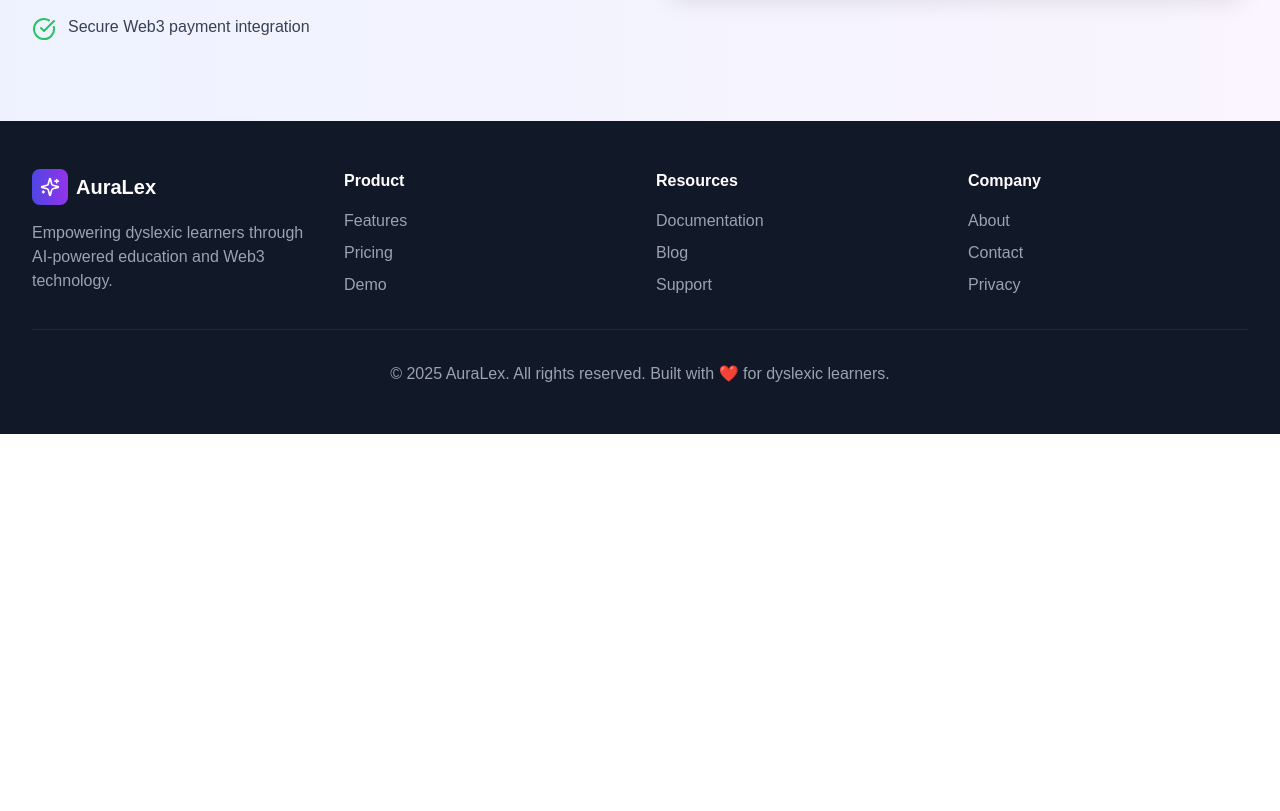
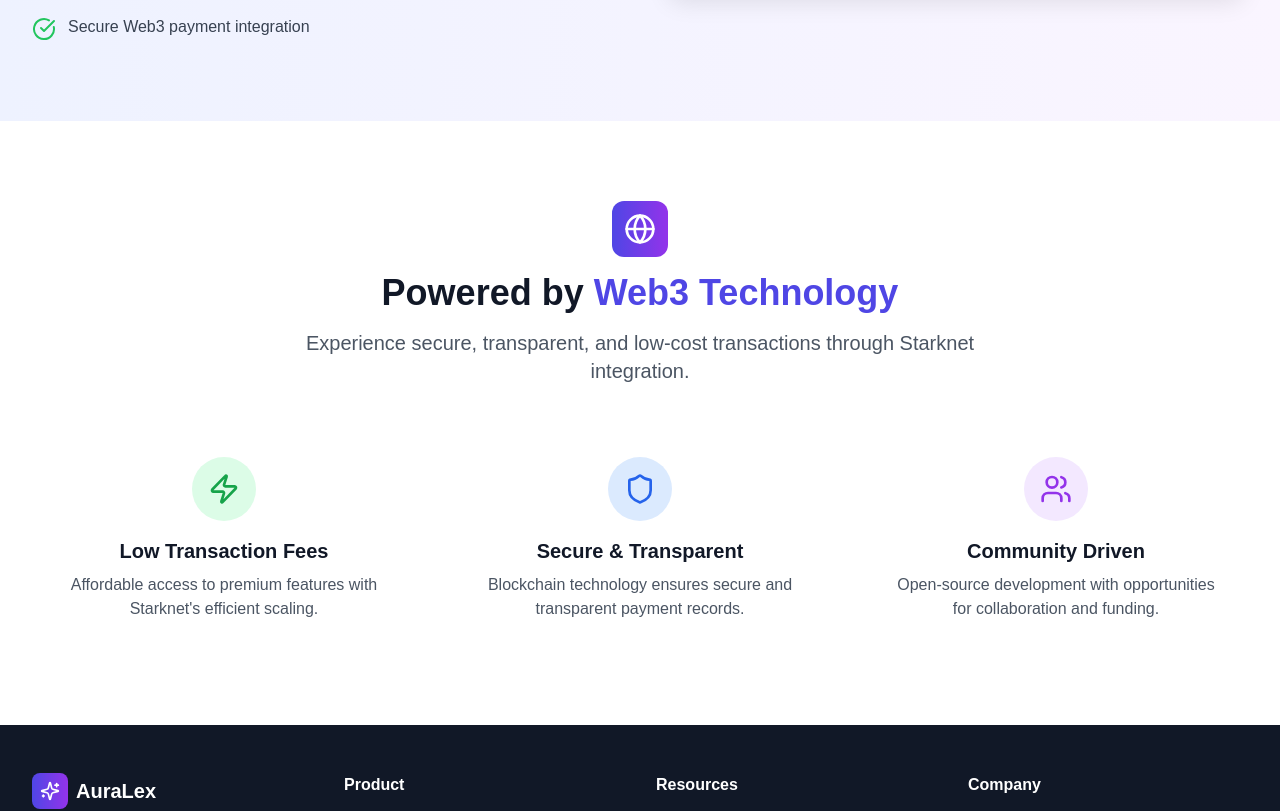
Before and after one commit to StarkAura/AuraLex-Frontend, a Next.js app in the folder auralex-frontend/: page / in a window 1280 px wide. Shown: the part 1647-2458 px from the top of the page. Before the commit the page ends 2081 px from the top, so only its background shows below. Built offline with nearby package versions, Linux system fonts and the light colour scheme.

Commit message:
Implement web3 technology section with starknet benefits

```diff
--- a/auralex-frontend/src/app/page.tsx
+++ b/auralex-frontend/src/app/page.tsx
@@ -3,6 +3,7 @@ import React from "react";
 import HeroSection from "@/components/sections/HeroSection";
 import FeaturesSection from "@/components/sections/FeaturesSection";
 import BenefitsSection from "@/components/sections/BenefitsSection";
+import { Web3Section } from "@/components/sections";
 
 const HomePage = () => {
   return (
@@ -10,6 +11,7 @@ const HomePage = () => {
       <HeroSection />
       <FeaturesSection />
       <BenefitsSection />
+      <Web3Section />
     </main>
   );
 };
--- a/auralex-frontend/src/components/sections/Web3Section.tsx
+++ b/auralex-frontend/src/components/sections/Web3Section.tsx
@@ -1,10 +1,47 @@
-import React from 'react'
+import React from 'react';
+import {Globe, Zap, Shield, Users} from 'lucide-react';
 
 const Web3Section = () => {
   return (
-    <div>
+    <section className="py-20 bg-white">
+        <div className="max-w-7xl mx-auto px-4 sm:px-6 lg:px-8">
+          <div className="text-center mb-12">
+            <div className="bg-gradient-to-r from-indigo-600 to-purple-600 p-3 rounded-xl w-fit mx-auto mb-4">
+              <Globe className="h-8 w-8 text-white" />
+            </div>
+            <h2 className="text-4xl font-bold text-gray-900 mb-4">
+              Powered by <span className="text-indigo-600">Web3 Technology</span>
+            </h2>
+            <p className="text-xl text-gray-600 max-w-3xl mx-auto">
+              Experience secure, transparent, and low-cost transactions through Starknet integration.
+            </p>
+          </div>
 
-    </div>
+          <div className="grid md:grid-cols-3 gap-8">
+            <div className="text-center p-6">
+              <div className="bg-green-100 p-4 rounded-full w-fit mx-auto mb-4">
+                <Zap className="h-8 w-8 text-green-600" />
+              </div>
+              <h3 className="text-xl font-semibold text-gray-900 mb-2">Low Transaction Fees</h3>
+              <p className="text-gray-600">Affordable access to premium features with Starknet's efficient scaling.</p>
+            </div>
+            <div className="text-center p-6">
+              <div className="bg-blue-100 p-4 rounded-full w-fit mx-auto mb-4">
+                <Shield className="h-8 w-8 text-blue-600" />
+              </div>
+              <h3 className="text-xl font-semibold text-gray-900 mb-2">Secure & Transparent</h3>
+              <p className="text-gray-600">Blockchain technology ensures secure and transparent payment records.</p>
+            </div>
+            <div className="text-center p-6">
+              <div className="bg-purple-100 p-4 rounded-full w-fit mx-auto mb-4">
+                <Users className="h-8 w-8 text-purple-600" />
+              </div>
+              <h3 className="text-xl font-semibold text-gray-900 mb-2">Community Driven</h3>
+              <p className="text-gray-600">Open-source development with opportunities for collaboration and funding.</p>
+            </div>
+          </div>
+        </div>
+      </section>
   )
 }
 
```
